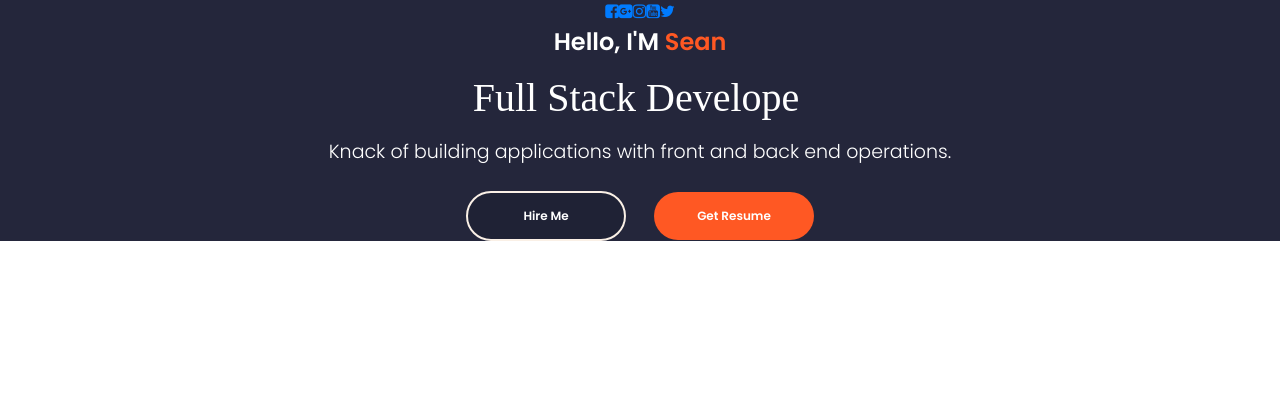
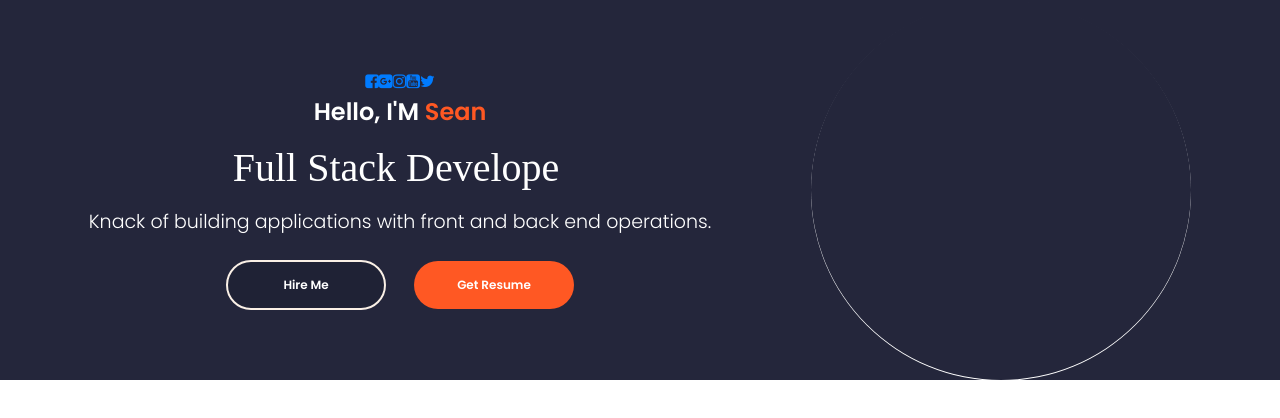
Before and after one commit to seannbannon/myportfolio, a React (Create React App) app in the folder portfolio/: page / in a window 1280 px wide. Shown: the top 418 px of the page. Built offline with nearby package versions, Linux system fonts and the light colour scheme; a web font is replaced by a local one.

Commit message:
adding profile picture frame

```diff
--- a/portfolio/src/PortfolioContainer/Home/Profile.css
+++ b/portfolio/src/PortfolioContainer/Home/Profile.css
@@ -52,3 +52,14 @@
     background-color: cornsilk;
     color: #111;
 }
+
+.profile-picture{
+    display: flex;
+    align-items: center;
+    justify-content: center;
+    box-shadow: 0 1px 0px 0px var(--white);
+    border-radius: 50%;
+    height: 380px;
+    width: 380px;
+    margin: 0 0px 0 100px;
+}
```
